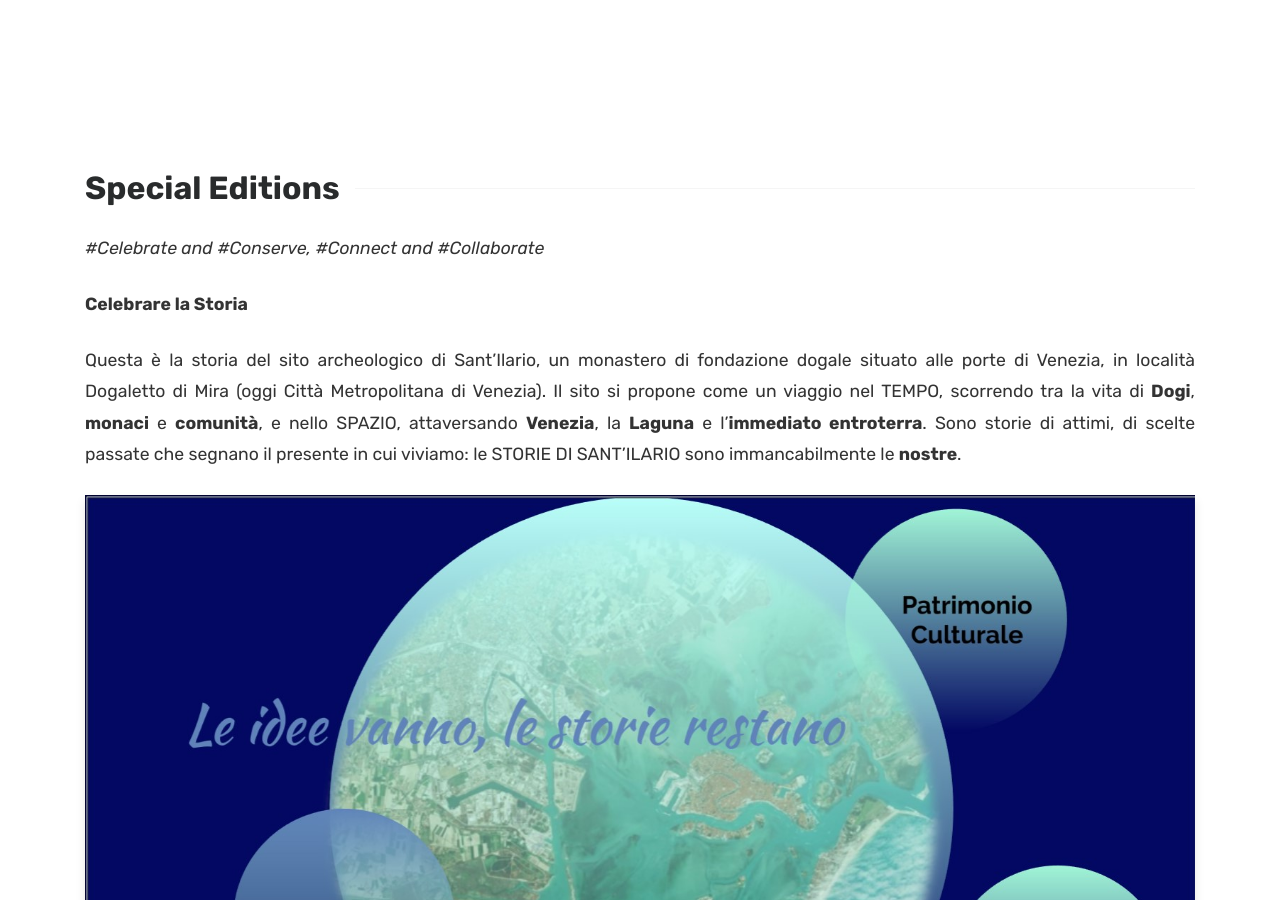
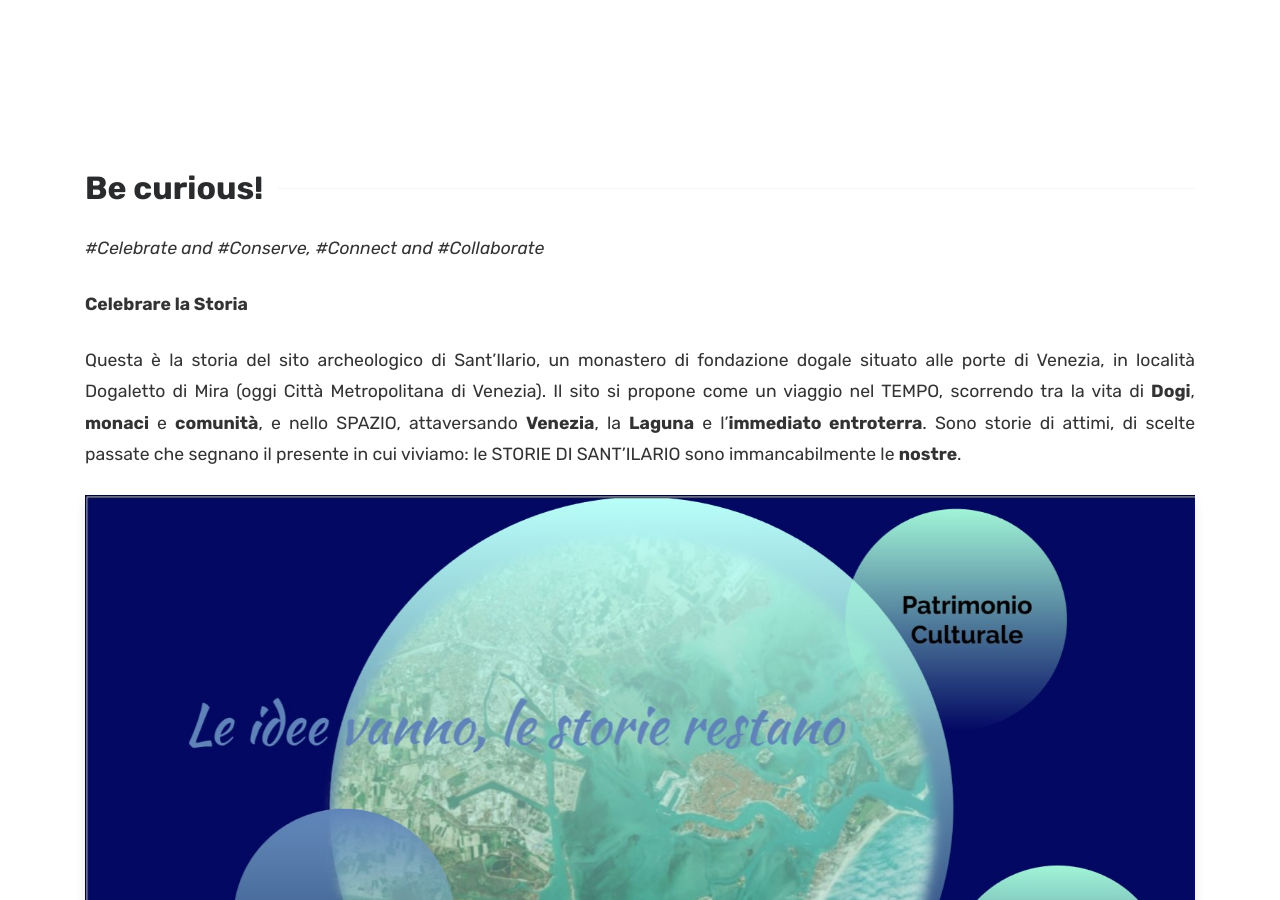
Before and after one commit to valrem93/SantIlarioeilBrenta_test, a Jekyll site: the page built from docs/mind.md, in a window 1280 px wide and 900 px high. Built offline with Jekyll 4.4.1, drawn with Linux system fonts in a browser that asks for light colours; comment, search, counter and statistics services are not loaded.

Commit message:
Update and rename special editions.md to mind.md

```diff
--- a/docs/special editions.md
+++ b/docs/mind.md
@@ -1,6 +1,6 @@
 ---
 layout: page
-title: Special Editions
+title: Be curious!
 comments: true
 ---
 
```
